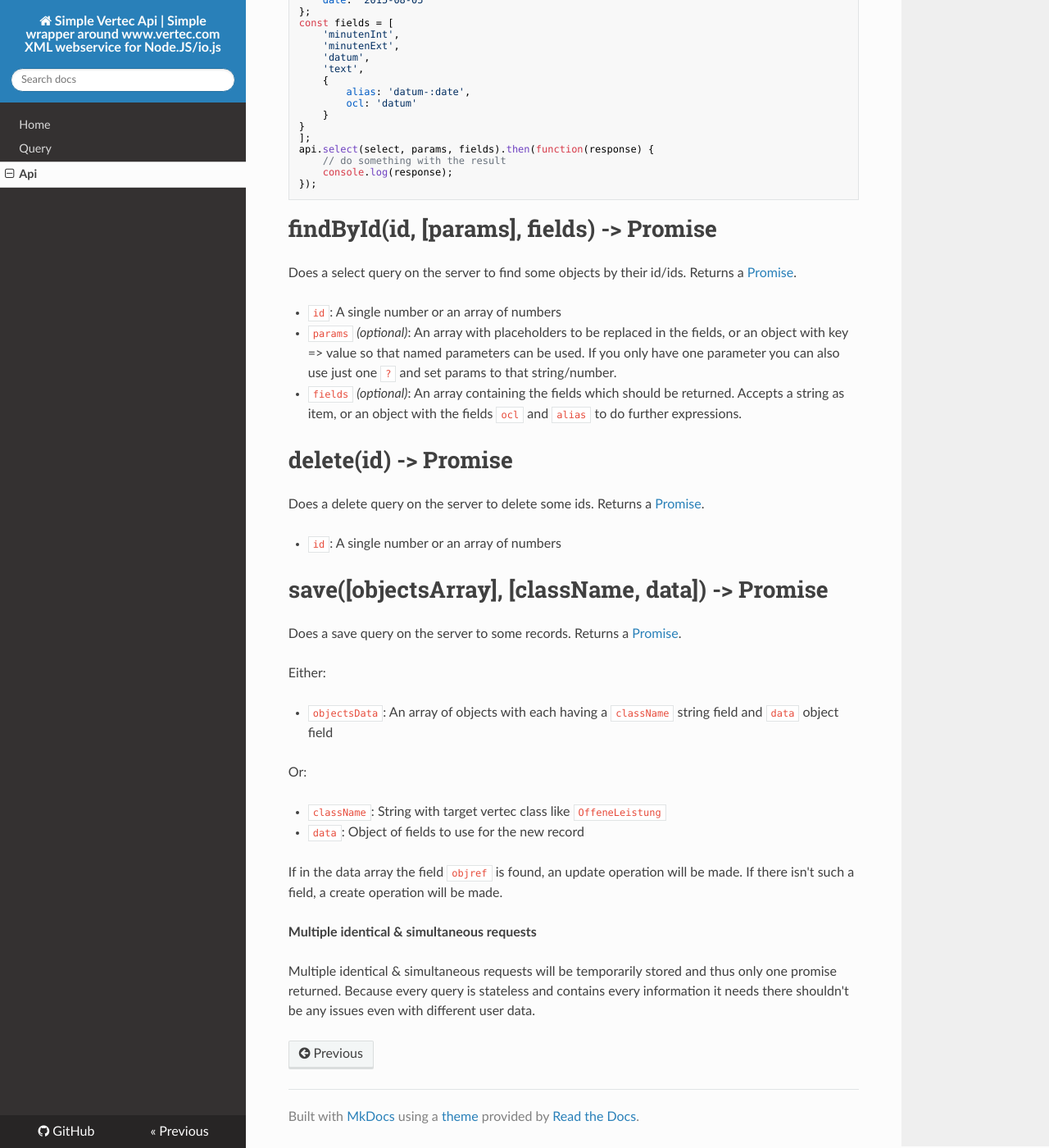
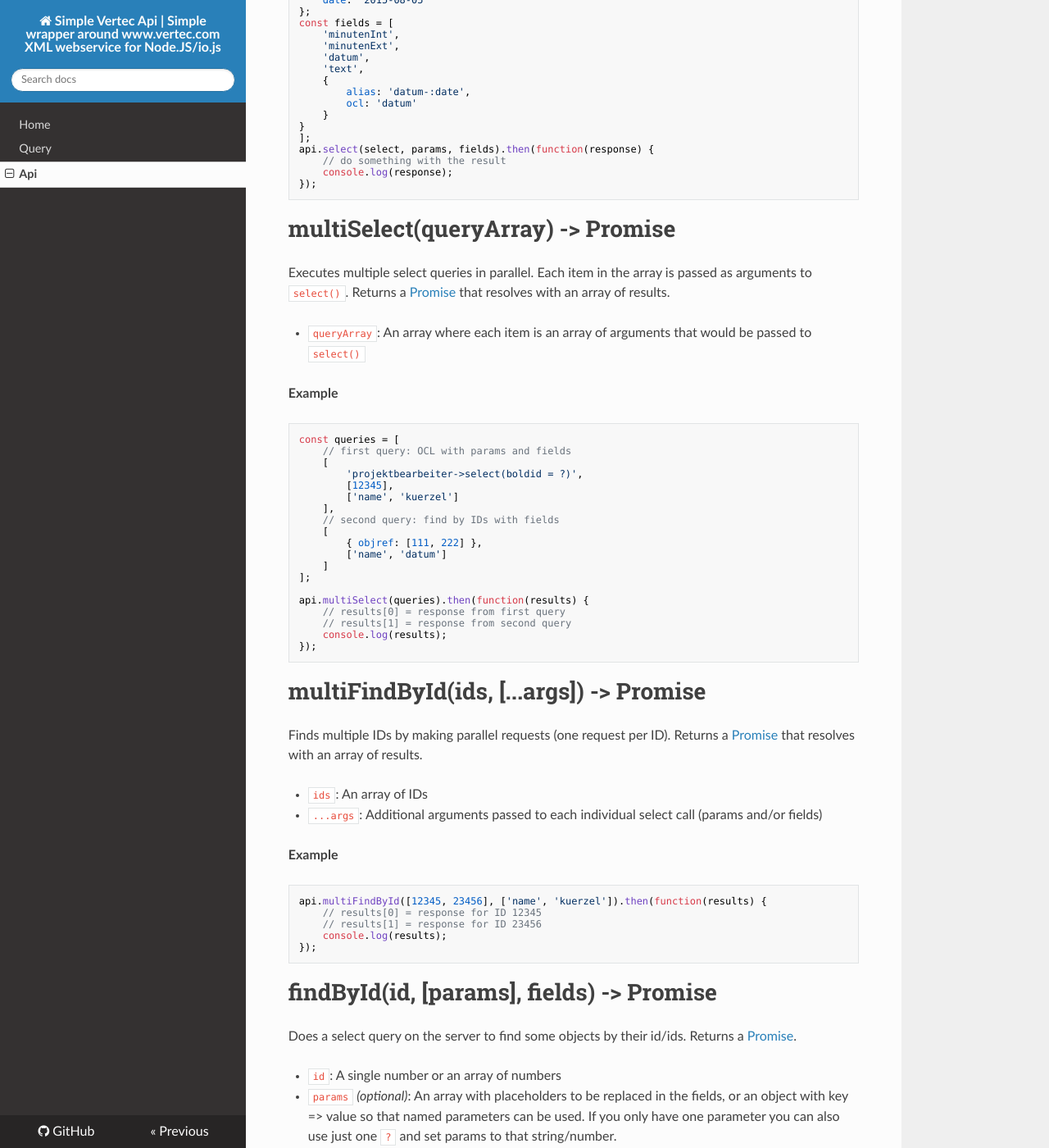
Before and after one commit to dimitri-koenig/simple-vertec-api, an MkDocs documentation site: the page built from docs/api.md, in a window 1280 px wide and 1400 px high, scrolled down 2661 px. Shown: the whole window at 82% size. Built offline with MkDocs 1.6.1, drawn with Linux system fonts in a browser that asks for light colours; nearby versions of some CDN libraries; old or Windows-style settings are respelled for this version of MkDocs.

````diff
--- a/docs/api.md
+++ b/docs/api.md
@@ -155,6 +155,55 @@ api.select(select, params, fields).then(function(response) {
 ```
 
 
+# multiSelect(queryArray) -> Promise
+
+Executes multiple select queries in parallel. Each item in the array is passed as arguments to `select()`. Returns a [Promise](https://github.com/petkaantonov/bluebird) that resolves with an array of results.
+
+* `queryArray`: An array where each item is an array of arguments that would be passed to `select()`
+
+__Example__
+
+```javascript
+const queries = [
+    // first query: OCL with params and fields
+    [
+        'projektbearbeiter->select(boldid = ?)',
+        [12345],
+        ['name', 'kuerzel']
+    ],
+    // second query: find by IDs with fields
+    [
+        { objref: [111, 222] },
+        ['name', 'datum']
+    ]
+];
+
+api.multiSelect(queries).then(function(results) {
+    // results[0] = response from first query
+    // results[1] = response from second query
+    console.log(results);
+});
+```
+
+
+# multiFindById(ids, [...args]) -> Promise
+
+Finds multiple IDs by making parallel requests (one request per ID). Returns a [Promise](https://github.com/petkaantonov/bluebird) that resolves with an array of results.
+
+* `ids`: An array of IDs
+* `...args`: Additional arguments passed to each individual select call (params and/or fields)
+
+__Example__
+
+```javascript
+api.multiFindById([12345, 23456], ['name', 'kuerzel']).then(function(results) {
+    // results[0] = response for ID 12345
+    // results[1] = response for ID 23456
+    console.log(results);
+});
+```
+
+
 # findById(id, [params], fields) -> Promise
 
 Does a select query on the server to find some objects by their id/ids. Returns a [Promise](https://github.com/petkaantonov/bluebird).
````
Also changed, not shown: README.md (+2 -4 lines), docs/index.md (+1 -1 lines), docs/query.md (+28 -24 lines), 3 other files.
